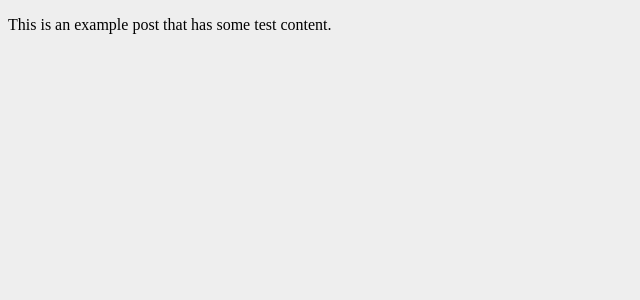
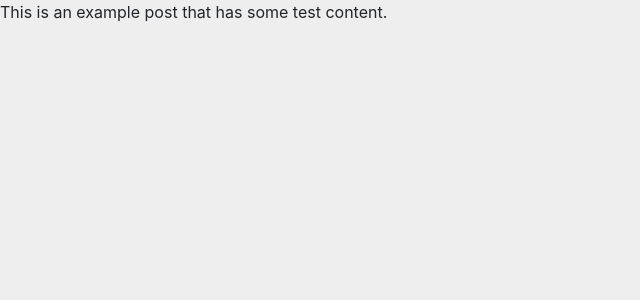
Before and after one commit to everettcaleb/everettcaleb.github.io, a Jekyll site: the page built from _posts/2018-06-16-hello-world.md, in a window 1280 px wide. Shown: the top 300 px of the page, without its empty margins (0-640 px from the left). Built offline with Jekyll 4.4.1, drawn with Linux system fonts in a browser that asks for light colours.

Commit message:
Bootstrap

```diff
--- a/_layouts/default.html
+++ b/_layouts/default.html
@@ -2,11 +2,17 @@
 <html lang="en">
 <head>
   <meta charset="utf-8">
+  <meta name="viewport" content="width=device-width, initial-scale=1, shrink-to-fit=no">
   <title>{{ page.title }}</title>
+  <link rel="stylesheet" href="https://stackpath.bootstrapcdn.com/bootstrap/4.1.1/css/bootstrap.min.css" integrity="sha384-WskhaSGFgHYWDcbwN70/dfYBj47jz9qbsMId/iRN3ewGhXQFZCSftd1LZCfmhktB" crossorigin="anonymous">
   <link rel="stylesheet" href="/site.css">
 </head>
 <body>
   {{ content }}
+  <script src="https://code.jquery.com/jquery-3.3.1.slim.min.js" integrity="sha384-q8i/X+965DzO0rT7abK41JStQIAqVgRVzpbzo5smXKp4YfRvH+8abtTE1Pi6jizo" crossorigin="anonymous"></script>
+  <script src="https://cdnjs.cloudflare.com/ajax/libs/popper.js/1.14.3/umd/popper.min.js" integrity="sha384-ZMP7rVo3mIykV+2+9J3UJ46jBk0WLaUAdn689aCwoqbBJiSnjAK/l8WvCWPIPm49" crossorigin="anonymous"></script>
+  <script src="https://stackpath.bootstrapcdn.com/bootstrap/4.1.1/js/bootstrap.min.js" integrity="sha384-smHYKdLADwkXOn1EmN1qk/HfnUcbVRZyYmZ4qpPea6sjB/pTJ0euyQp0Mk8ck+5T" crossorigin="anonymous"></script>
   {% include google-analytics.html %}
+  <script src="/site.js"></script>
 </body>
 </html>
--- a/_layouts/post.html
+++ b/_layouts/post.html
@@ -2,10 +2,17 @@
 <html lang="en">
 <head>
   <meta charset="utf-8">
+  <meta name="viewport" content="width=device-width, initial-scale=1, shrink-to-fit=no">
   <title>{{ page.title }}</title>
+  <link rel="stylesheet" href="https://stackpath.bootstrapcdn.com/bootstrap/4.1.1/css/bootstrap.min.css" integrity="sha384-WskhaSGFgHYWDcbwN70/dfYBj47jz9qbsMId/iRN3ewGhXQFZCSftd1LZCfmhktB" crossorigin="anonymous">
   <link rel="stylesheet" href="/site.css">
 </head>
 <body>
   {{ content }}
+  <script src="https://code.jquery.com/jquery-3.3.1.slim.min.js" integrity="sha384-q8i/X+965DzO0rT7abK41JStQIAqVgRVzpbzo5smXKp4YfRvH+8abtTE1Pi6jizo" crossorigin="anonymous"></script>
+  <script src="https://cdnjs.cloudflare.com/ajax/libs/popper.js/1.14.3/umd/popper.min.js" integrity="sha384-ZMP7rVo3mIykV+2+9J3UJ46jBk0WLaUAdn689aCwoqbBJiSnjAK/l8WvCWPIPm49" crossorigin="anonymous"></script>
+  <script src="https://stackpath.bootstrapcdn.com/bootstrap/4.1.1/js/bootstrap.min.js" integrity="sha384-smHYKdLADwkXOn1EmN1qk/HfnUcbVRZyYmZ4qpPea6sjB/pTJ0euyQp0Mk8ck+5T" crossorigin="anonymous"></script>
+  {% include google-analytics.html %}
+  <script src="/site.js"></script>
 </body>
 </html>
```
Also changed, not shown: index.html (+14 -12 lines), site.js (added).
